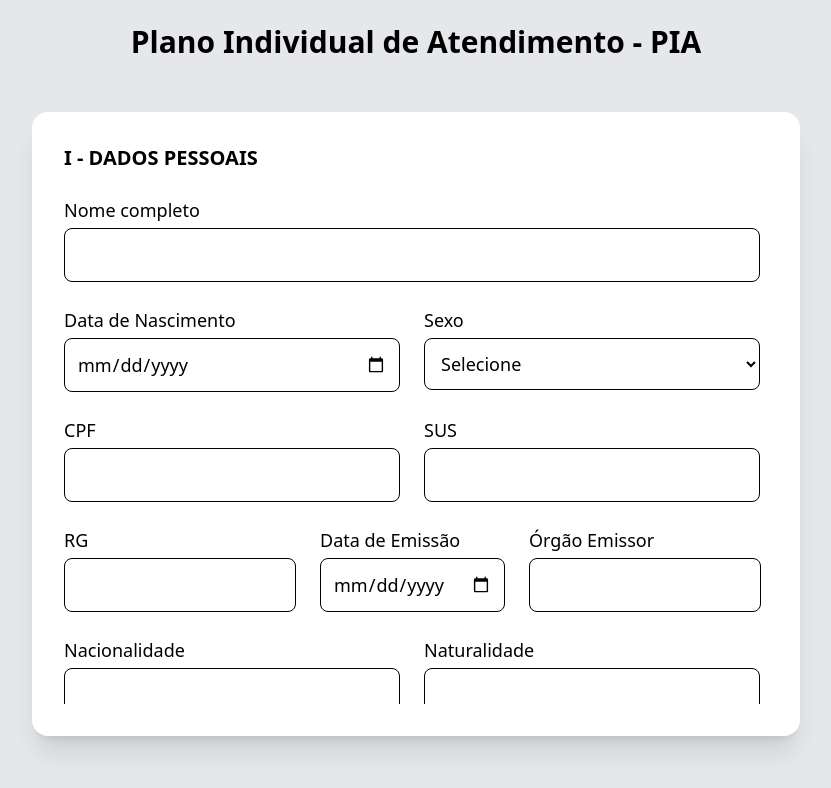
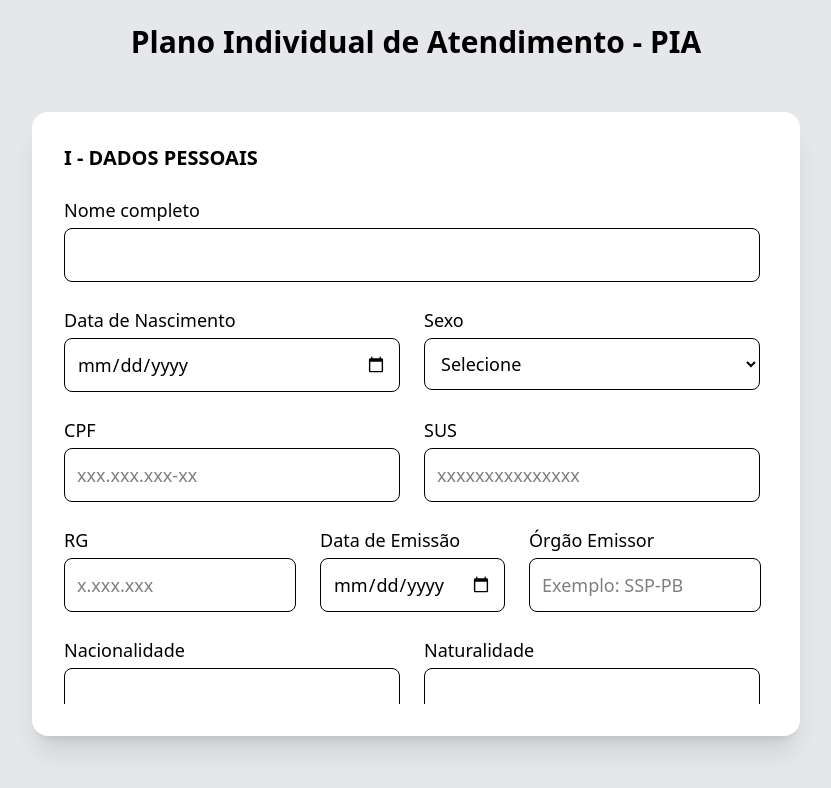
Before and after one commit to rraquelof/frontend-Associacao-idosos, a React (Vite) app: page /cadastro/idoso in a window 1280 px wide. Shown: the top 788 px of the page, without its empty margins (224-1055 px from the left). Built offline with nearby package versions, Linux system fonts and the light colour scheme.

Commit message:
criando a mensagem de campo obrigatório

```diff
--- /dev/null
+++ b/src/componentes/ErroCampoObrigatorio.tsx
@@ -0,0 +1,34 @@
+import { cloneElement, useState, type ReactElement } from "react";
+
+interface ErroCampoObrigatorioProps {
+  valor: string | Date | undefined;
+  obrigatorio?: boolean;
+  envioVazio?: boolean;
+  children: React.ReactNode;
+}
+
+export default function ErroCampoObrigatorio({
+  valor,
+  obrigatorio = false,
+  envioVazio = false,
+  children,
+}: ErroCampoObrigatorioProps) {
+  const [tocado, setTocado] = useState(false);
+  const invalido = obrigatorio && (!valor) && (tocado || envioVazio);
+
+  const childWithBlur = cloneElement(children as ReactElement, {
+    onBlur: () => setTocado(true),
+    className: `${
+      (children as ReactElement).props.className || ""
+    } ${invalido ? "border-red-500 focus:ring-red-400" : ""}`,
+  });
+
+  return (
+    <div className="flex flex-col">
+      {childWithBlur}
+      {invalido && (
+        <span className="text-red-500 text-sm mt-1">Campo obrigatório</span>
+      )}
+    </div>
+  );
+}
--- a/src/componentes/FormularioIdoso.tsx
+++ b/src/componentes/FormularioIdoso.tsx
@@ -8,7 +8,9 @@ import Textarea from "../componentes/Textarea";
 import Campos from "../componentes/Campos";
 import type Idoso from "../modelo/Idoso";
 import { formatacaoData } from "../formatacao/formatacaoData";
-import Mensagem from "./mensagem";
+import Mensagem from "./Mensagem";
+import { useNavigate } from "react-router-dom";
+import ErroCampoObrigatorio from "./ErroCampoObrigatorio";
 
 interface IdosoFormProps {
   endpoint: string;
@@ -26,7 +28,6 @@ export default function FormularioIdoso({
   const [formDados, setFormDados] = useState<Partial<Idoso>>(
     dadosIniciais || {}
   );
-
 
   useEffect(() => {
     if (dadosIniciais) {
@@ -56,6 +57,8 @@ useEffect(() => {
   >("informacao");
   const [etapa, setEtapa] = useState(1);
   const [aplica, setAplica] = useState<string>("");
+  const [enviarVazio, setEnviarVazio] = useState(false);
+  const navegacao = useNavigate();
 
   const proximaEtapa = () => setEtapa((prev) => prev + 1);
   const etapaAnterior = () => setEtapa((prev) => prev - 1);
@@ -72,6 +75,7 @@ useEffect(() => {
   const handleSubmit = async (e: FormEvent<HTMLFormElement>) => {
     e.preventDefault();
     e.stopPropagation();
+    setEnviarVazio(true);
     setMensagem("Enviando...");
     setTipoMensagem("informacao");
 
@@ -87,12 +91,17 @@ useEffect(() => {
       });
 
       const dados = await resposta.json();
-      console.log("📦 Dados sendo enviados:", dados);
+      console.log(
+        "🔍 Resposta completa do backend:",
+        dados.errors.Array.Object.message
+      );
+
       if (resposta.ok) {
-        setMensagem(dados.mensagem ||`${textoBotao} realizado com sucesso!`);
+        setMensagem(dados.message || `${textoBotao} realizado com sucesso!`);
         setTipoMensagem("sucesso");
+        setTimeout(() => navegacao("/lista/idosos"), 1000);
       } else {
-        setMensagem(dados.mensagem || `Erro ao ${textoBotao.toLowerCase()}.`);
+        setMensagem(dados.message || `Erro ao ${textoBotao.toLowerCase()}.`);
         setTipoMensagem("erro");
       }
     } catch {
@@ -122,6 +131,11 @@ useEffect(() => {
 
               <div className="flex flex-col">
                 <Label htmlFor="nome" texto="Nome completo" />
+                <ErroCampoObrigatorio
+                  valor={formDados.nome}
+                  obrigatorio
+                  envioVazio={enviarVazio}
+                >
                   <Input
                     type="text"
                     id="nome"
@@ -130,11 +144,17 @@ useEffect(() => {
                     onChange={handleChange}
                     required
                   />
+                </ErroCampoObrigatorio>
               </div>
 
               <div className="flex gap-6">
                 <div className="flex flex-col w-1/2">
                   <Label htmlFor="data_nascimento" texto="Data de Nascimento" />
+                  <ErroCampoObrigatorio
+                    valor={formDados.dataNascimento}
+                    obrigatorio
+                    envioVazio={enviarVazio}
+                  >
                     <Input
                       type="date"
                       id="data_nascimento"
@@ -143,10 +163,16 @@ useEffect(() => {
                       onChange={handleChange}
                       required
                     />
+                  </ErroCampoObrigatorio>
                 </div>
 
                 <div className="flex flex-col w-1/2">
                   <Label htmlFor="sexo" texto="Sexo" />
+                  <ErroCampoObrigatorio
+                    valor={formDados.sexo}
+                    obrigatorio
+                    envioVazio={enviarVazio}
+                  >
                     <Select
                       id="sexo"
                       name="sexo"
@@ -158,50 +184,77 @@ useEffect(() => {
                       <Option value="feminino" texto="Feminino" />
                       <Option value="masculino" texto="Masculino" />
                     </Select>
+                  </ErroCampoObrigatorio>
                 </div>
               </div>
 
               <div className="flex gap-6">
                 <div className="flex flex-col w-1/2">
                   <Label htmlFor="cpf" texto="CPF" />
+                  <ErroCampoObrigatorio
+                    valor={formDados.cpf}
+                    obrigatorio
+                    envioVazio={enviarVazio}
+                  >
                     <Input
                       type="text"
                       id="cpf"
                       name="cpf"
+                      placeholder="xxx.xxx.xxx-xx"
                       value={formDados.cpf}
                       onChange={handleChange}
                       required
                     />
+                  </ErroCampoObrigatorio>
                 </div>
 
                 <div className="flex flex-col w-1/2">
                   <Label htmlFor="sus" texto="SUS" />
+                  <ErroCampoObrigatorio
+                    valor={formDados.sus}
+                    obrigatorio
+                    envioVazio={enviarVazio}
+                  >
                     <Input
                       type="text"
                       id="sus"
                       name="sus"
+                      placeholder="xxxxxxxxxxxxxxx"
                       value={formDados.sus}
                       onChange={handleChange}
                       required
                     />
+                  </ErroCampoObrigatorio>
                 </div>
               </div>
 
               <div className="flex gap-6">
                 <div className="flex flex-col w-1/3">
                   <Label htmlFor="rg" texto="RG" />
+                  <ErroCampoObrigatorio
+                    valor={formDados.rg}
+                    obrigatorio
+                    envioVazio={enviarVazio}
+                  >
                     <Input
                       type="text"
                       id="rg"
                       name="rg"
+                      placeholder="x.xxx.xxx"
                       value={formDados.rg}
                       onChange={handleChange}
                       required
                     />
+                  </ErroCampoObrigatorio>
                 </div>
 
                 <div className="flex flex-col w-1/3">
                   <Label htmlFor="dataEmissaoRg" texto="Data de Emissão" />
+                  <ErroCampoObrigatorio
+                    valor={formDados.dataEmissaoRg}
+                    obrigatorio
+                    envioVazio={enviarVazio}
+                  >
                     <Input
                       type="date"
                       id="dataEmissaoRg"
@@ -210,24 +263,37 @@ useEffect(() => {
                       onChange={handleChange}
                       required
                     />
+                  </ErroCampoObrigatorio>
                 </div>
 
                 <div className="flex flex-col w-1/3">
                   <Label htmlFor="orgaoEmissorRg" texto="Órgão Emissor" />
+                  <ErroCampoObrigatorio
+                    valor={formDados.orgaoEmissorRg}
+                    obrigatorio
+                    envioVazio={enviarVazio}
+                  >
                     <Input
                       type="text"
                       id="orgaoEmissorRg"
                       name="orgaoEmissorRg"
+                      placeholder="Exemplo: SSP-PB"
                       value={formDados.orgaoEmissorRg}
                       onChange={handleChange}
                       required
                     />
+                  </ErroCampoObrigatorio>
                 </div>
               </div>
 
               <div className="flex gap-6">
                 <div className="flex flex-col w-1/2">
                   <Label htmlFor="nacionalidade" texto="Nacionalidade" />
+                  <ErroCampoObrigatorio
+                    valor={formDados.nacionalidade}
+                    obrigatorio
+                    envioVazio={enviarVazio}
+                  >
                     <Input
                       type="text"
                       id="nacionalidade"
@@ -236,10 +302,16 @@ useEffect(() => {
                       onChange={handleChange}
                       required
                     />
+                  </ErroCampoObrigatorio>
                 </div>
 
                 <div className="flex flex-col w-1/2">
                   <Label htmlFor="naturalidade" texto="Naturalidade" />
+                  <ErroCampoObrigatorio
+                    valor={formDados.naturalidade}
+                    obrigatorio
+                    envioVazio={enviarVazio}
+                  >
                     <Input
                       type="text"
                       id="naturalidade"
@@ -248,6 +320,7 @@ useEffect(() => {
                       onChange={handleChange}
                       required
                     />
+                  </ErroCampoObrigatorio>
                 </div>
               </div>
 
@@ -471,6 +544,11 @@ useEffect(() => {
                     htmlFor="dataAcolhimento"
                     texto="Data do Acolhimento"
                   />
+                  <ErroCampoObrigatorio
+                    valor={formDados.dataAcolhimento}
+                    obrigatorio
+                    envioVazio={enviarVazio}
+                  >
                     <Input
                       type="date"
                       id="dataAcolhimento"
@@ -479,6 +557,7 @@ useEffect(() => {
                       onChange={handleChange}
                       required
                     />
+                  </ErroCampoObrigatorio>
                 </div>
 
                 <div className="flex flex-col">
@@ -486,6 +565,11 @@ useEffect(() => {
                     htmlFor="localAcolhimento"
                     texto="Local do Acolhimento"
                   />
+                  <ErroCampoObrigatorio
+                    valor={formDados.localAcolhimento}
+                    obrigatorio
+                    envioVazio={enviarVazio}
+                  >
                     <Input
                       type="text"
                       id="localAcolhimento"
@@ -494,6 +578,7 @@ useEffect(() => {
                       onChange={handleChange}
                       required
                     />
+                  </ErroCampoObrigatorio>
                 </div>
 
                 <div className="flex flex-col">
@@ -513,6 +598,11 @@ useEffect(() => {
                   htmlFor="motivoDoAcolhimentoConformeOrgaoEmissor"
                   texto="Motivo do Acolhimento conforme o órgão encaminhador"
                 />
+                <ErroCampoObrigatorio
+                  valor={formDados.motivoDoAcolhimentoConformeOrgaoEmissor}
+                  obrigatorio
+                  envioVazio={enviarVazio}
+                >
                   <Textarea
                     id="motivoDoAcolhimentoConformeOrgaoEmissor"
                     name="motivoDoAcolhimentoConformeOrgaoEmissor"
@@ -520,6 +610,7 @@ useEffect(() => {
                     onChange={handleChange}
                     required
                   />
+                </ErroCampoObrigatorio>
               </div>
 
               <div className="flex flex-col">
@@ -541,6 +632,13 @@ useEffect(() => {
                   htmlFor="condicoesEmQueOcorreuRetiradaDoIdosoDaFamilia"
                   texto="Condições em que ocorreu a retirada do idoso da família"
                 />
+                <ErroCampoObrigatorio
+                  valor={
+                    formDados.condicoesEmQueOcorreuRetiradaDoIdosoDaFamilia
+                  }
+                  obrigatorio
+                  envioVazio={enviarVazio}
+                >
                   <Textarea
                     id="condicoesEmQueOcorreuRetiradaDoIdosoDaFamilia"
                     name="condicoesEmQueOcorreuRetiradaDoIdosoDaFamilia"
@@ -550,6 +648,7 @@ useEffect(() => {
                     onChange={handleChange}
                     required
                   />
+                </ErroCampoObrigatorio>
               </div>
 
               <h4 className="text-black font-bold text-xl">
@@ -561,6 +660,11 @@ useEffect(() => {
                   htmlFor="condicoesDeHigieneNoMomentoDoAcolhimento"
                   texto="Higiene"
                 />
+                <ErroCampoObrigatorio
+                  valor={formDados.condicoesDeHigieneNoMomentoDoAcolhimento}
+                  obrigatorio
+                  envioVazio={enviarVazio}
+                >
                   <Textarea
                     id="condicoesDeHigieneNoMomentoDoAcolhimento"
                     name="condicoesDeHigieneNoMomentoDoAcolhimento"
@@ -568,6 +672,7 @@ useEffect(() => {
                     onChange={handleChange}
                     required
                   />
+                </ErroCampoObrigatorio>
               </div>
 
               <div className="flex flex-col">
@@ -575,6 +680,11 @@ useEffect(() => {
                   htmlFor="reacoesEComportamentos"
                   texto="Reações e comportamentos"
                 />
+                <ErroCampoObrigatorio
+                  valor={formDados.reacoesEComportamentos}
+                  obrigatorio
+                  envioVazio={enviarVazio}
+                >
                   <Textarea
                     id="reacoesEComportamentos"
                     name="reacoesEComportamentos"
@@ -582,10 +692,16 @@ useEffect(() => {
                     onChange={handleChange}
                     required
                   />
+                </ErroCampoObrigatorio>
               </div>
 
               <div className="flex flex-col">
                 <Label htmlFor="sinasDeViolencia" texto="Sinais de violência" />
+                <ErroCampoObrigatorio
+                  valor={formDados.sinasDeViolencia}
+                  obrigatorio
+                  envioVazio={enviarVazio}
+                >
                   <Textarea
                     id="sinasDeViolencia"
                     name="sinasDeViolencia"
@@ -593,6 +709,7 @@ useEffect(() => {
                     onChange={handleChange}
                     required
                   />
+                </ErroCampoObrigatorio>
               </div>
 
               <h4 className="text-black font-bold text-xl">
--- a/src/paginas/AtualizarIdoso.tsx
+++ b/src/paginas/AtualizarIdoso.tsx
@@ -21,7 +21,6 @@ export default function AtualizarIdoso() {
       }
     );
        const dados = await resposta.json();
-       console.log("👉 Dados recebidos:", dados);
       setDados({ ...dados, id: dados.id ?? dados._id });
     }
     carregarIdoso();
--- a/src/paginas/DeletarIdoso.tsx
+++ b/src/paginas/DeletarIdoso.tsx
@@ -1,6 +1,6 @@
 import { useNavigate, useParams } from "react-router-dom";
 import Botao from "../componentes/Botao";
-import Mensagem from "../componentes/mensagem";
+import Mensagem from "../componentes/Mensagem";
 import { useState } from "react";
 
 export default function DeletarIdoso() {
@@ -28,7 +28,7 @@ export default function DeletarIdoso() {
 
     if (!resposta.ok) {
       const dados = await resposta.json();
-      setMensagem(dados.mensagem || "Erro ao deletar idoso");
+      setMensagem(dados.message || "Erro ao deletar idoso");
       setTipoMensagem("erro");
     }
   }
--- a/src/paginas/ListarIdosos.tsx
+++ b/src/paginas/ListarIdosos.tsx
@@ -36,8 +36,7 @@ export default function ListaIdosos() {
         }));
 
         setIdosos(idososFormatados);
-      } catch (erro) {
-        console.error(erro);
+      } catch {
         setMensagem("Falha ao carregar lista de idosos");
       }
     };
```
Also changed, not shown: src/paginas/Login.tsx (+2 -5 lines). Lines whose indentation alone changed are shown as unchanged.
